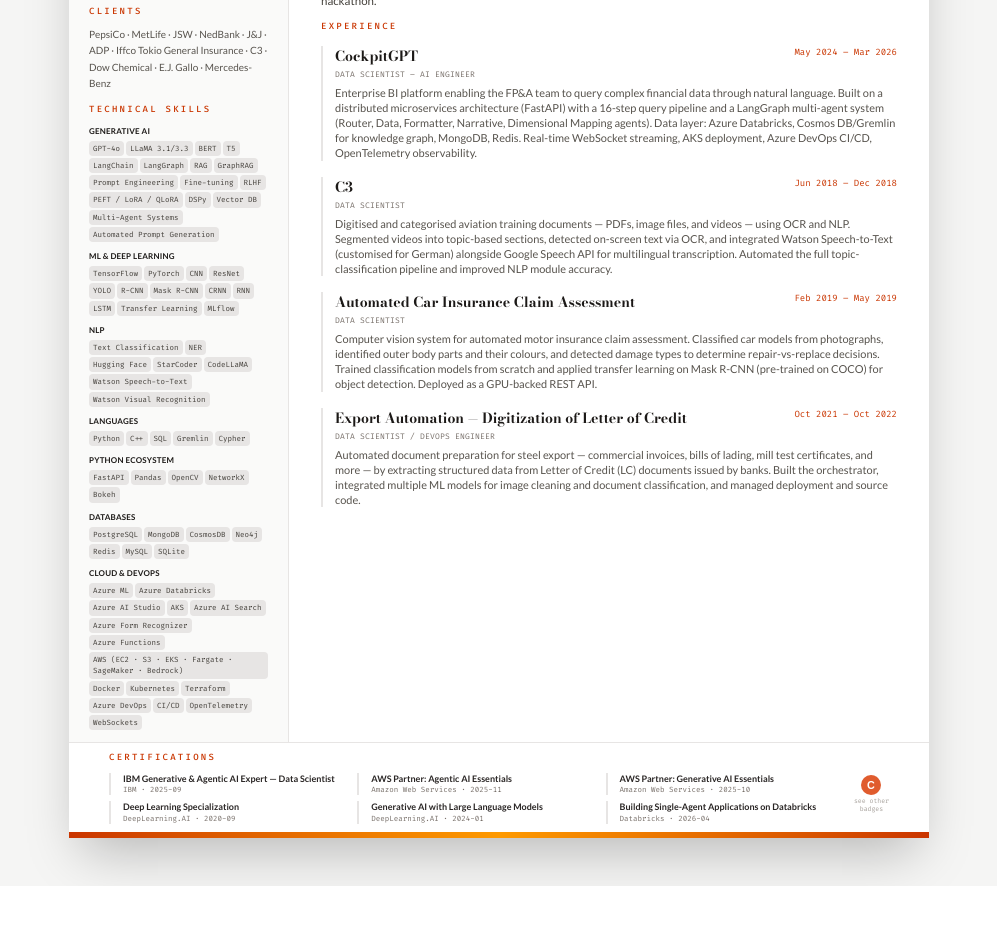
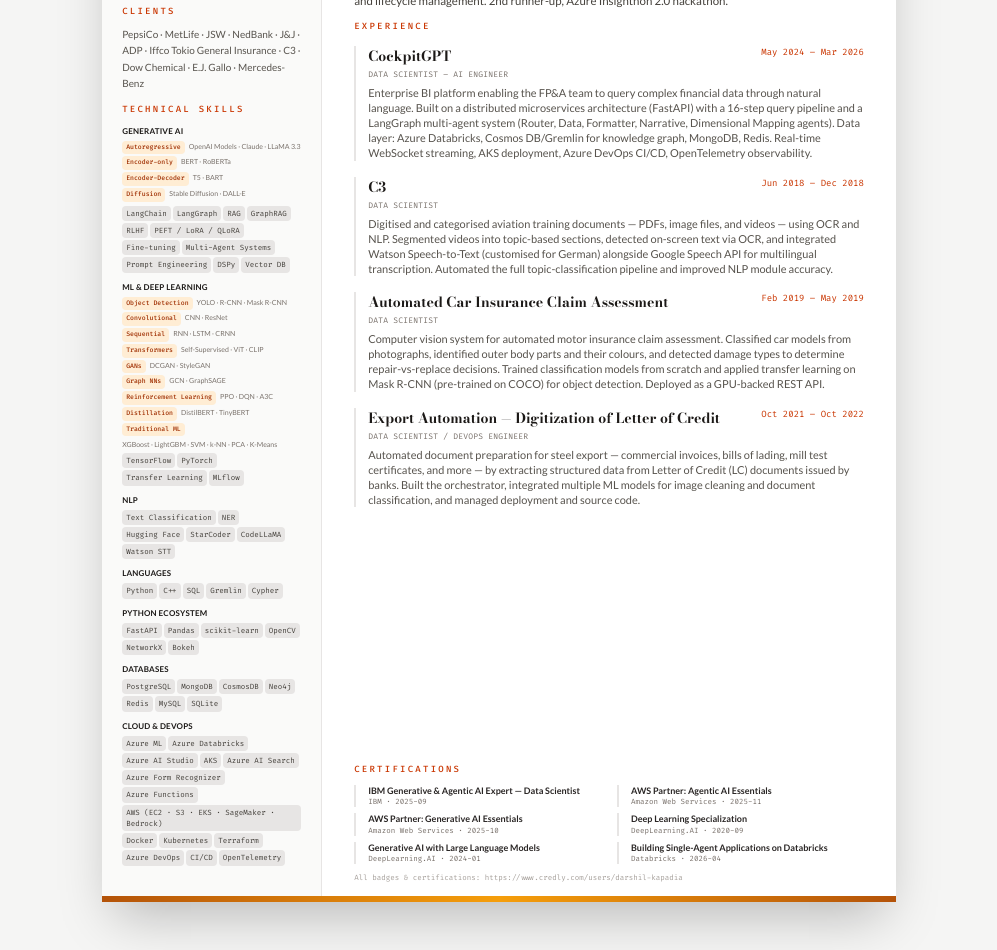
Before and after one commit to darshil-digital-portfolio/portfolio_website, a Next.js app: page /resume in a window 1280 px wide. Shown: the part 360-1310 px from the top of the page, without its empty margins (141-1138 px from the left). Before the commit the page ends 1246 px from the top, so only its background shows below. Built offline with nearby package versions, Linux system fonts and the light colour scheme.

Commit message:
feat: restructure skills section in About component with expandable sub-skills and detailed descriptions

```diff
--- a/src/app/resume/page.tsx
+++ b/src/app/resume/page.tsx
@@ -27,69 +27,56 @@
   variable: "--font-body",
 });
 
-const skills: Record<string, string[]> = {
-  "Generative AI": [
-    "GPT-4o",
-    "LLaMA 3.1/3.3",
-    "BERT",
-    "T5",
-    "LangChain",
-    "LangGraph",
-    "RAG",
-    "GraphRAG",
-    "Prompt Engineering",
-    "Fine-tuning",
-    "RLHF",
-    "PEFT / LoRA / QLoRA",
-    "DSPy",
-    "Vector DB",
-    "Multi-Agent Systems",
-    "Automated Prompt Generation",
+type ModelGroup = { name: string; examples: string[] };
+type ResumeSection = { label: string; groups?: ModelGroup[]; flat?: string[] };
+
+const resumeSections: ResumeSection[] = [
+  {
+    label: "Generative AI",
+    groups: [
+      { name: "Autoregressive", examples: ["OpenAI Models", "Claude", "LLaMA 3.3"] },
+      { name: "Encoder-only", examples: ["BERT", "RoBERTa"] },
+      { name: "Encoder-Decoder", examples: ["T5", "BART"] },
+      { name: "Diffusion", examples: ["Stable Diffusion", "DALL-E"] },
     ],
-  "ML & Deep Learning": [
-    "TensorFlow",
-    "PyTorch",
-    "CNN",
-    "ResNet",
-    "YOLO",
-    "R-CNN",
-    "Mask R-CNN",
-    "CRNN",
-    "RNN",
-    "LSTM",
-    "Transfer Learning",
-    "MLflow",
+    flat: [
+      "LangChain", "LangGraph", "RAG", "GraphRAG",
+      "RLHF", "PEFT / LoRA / QLoRA", "Fine-tuning", "Multi-Agent Systems",
+      "Prompt Engineering", "DSPy", "Vector DB",
     ],
-  NLP: [
-    "Text Classification",
-    "NER",
-    "Hugging Face",
-    "StarCoder",
-    "CodeLLaMA",
-    "Watson Speech-to-Text",
-    "Watson Visual Recognition",
+  },
+  {
+    label: "ML & Deep Learning",
+    groups: [
+      { name: "Object Detection", examples: ["YOLO", "R-CNN", "Mask R-CNN"] },
+      { name: "Convolutional", examples: ["CNN", "ResNet"] },
+      { name: "Sequential", examples: ["RNN", "LSTM", "CRNN"] },
+      { name: "Transformers", examples: ["Self-Supervised", "ViT", "CLIP"] },
+      { name: "GANs", examples: ["DCGAN", "StyleGAN"] },
+      { name: "Graph NNs", examples: ["GCN", "GraphSAGE"] },
+      { name: "Reinforcement Learning", examples: ["PPO", "DQN", "A3C"] },
+      { name: "Distillation", examples: ["DistilBERT", "TinyBERT"] },
+      { name: "Traditional ML", examples: ["XGBoost", "LightGBM", "SVM", "k-NN", "PCA", "K-Means"] },
     ],
-  Languages: ["Python", "C++", "SQL", "Gremlin", "Cypher"],
-  "Python Ecosystem": ["FastAPI", "Pandas", "OpenCV", "NetworkX", "Bokeh"],
-  Databases: ["PostgreSQL", "MongoDB", "CosmosDB", "Neo4j", "Redis", "MySQL", "SQLite"],
-  "Cloud & DevOps": [
-    "Azure ML",
-    "Azure Databricks",
-    "Azure AI Studio",
-    "AKS",
-    "Azure AI Search",
-    "Azure Form Recognizer",
-    "Azure Functions",
-    "AWS (EC2 · S3 · EKS · Fargate · SageMaker · Bedrock)",
-    "Docker",
-    "Kubernetes",
-    "Terraform",
-    "Azure DevOps",
-    "CI/CD",
-    "OpenTelemetry",
-    "WebSockets",
+    flat: ["TensorFlow", "PyTorch", "Transfer Learning", "MLflow"],
+  },
+  {
+    label: "NLP",
+    flat: ["Text Classification", "NER", "Hugging Face", "StarCoder", "CodeLLaMA", "Watson STT"],
+  },
+  { label: "Languages", flat: ["Python", "C++", "SQL", "Gremlin", "Cypher"] },
+  { label: "Python Ecosystem", flat: ["FastAPI", "Pandas", "scikit-learn", "OpenCV", "NetworkX", "Bokeh"] },
+  { label: "Databases", flat: ["PostgreSQL", "MongoDB", "CosmosDB", "Neo4j", "Redis", "MySQL", "SQLite"] },
+  {
+    label: "Cloud & DevOps",
+    flat: [
+      "Azure ML", "Azure Databricks", "Azure AI Studio", "AKS",
+      "Azure AI Search", "Azure Form Recognizer", "Azure Functions",
+      "AWS (EC2 · S3 · EKS · SageMaker · Bedrock)",
+      "Docker", "Kubernetes", "Terraform", "Azure DevOps", "CI/CD", "OpenTelemetry",
     ],
-};
+  },
+];
 
 // Client names kept for reference — not rendered in project headings (NDA contracts)
 export const clientCompanies = [
@@ -147,7 +134,7 @@
           /* margin:0 removes the browser-injected title/URL headers & footers */
           @page { margin: 0; size: A4; }
           html, body { margin: 0; padding: 0; background: white; }
-          .resume-card { box-shadow: none !important; padding: 0.45in 0.5in; }
+          .resume-card { box-shadow: none !important; width: 210mm !important; height: 297mm !important; overflow: hidden !important; }
           .no-print { display: none !important; }
         }
         .font-display  { font-family: var(--font-display,  Georgia, serif); }
@@ -161,7 +148,7 @@
       </div>
 
       {/* Resume card */}
-      <div className="resume-card max-w-[860px] mx-auto bg-white shadow-2xl">
+      <div className="resume-card w-[210mm] h-[297mm] overflow-hidden mx-auto bg-white shadow-2xl flex flex-col">
         {/* ── HEADER ── */}
         <header className="px-10 pt-4 pb-3 border-b-[3px] border-stone-900">
           <div className="flex items-end justify-between gap-6">
@@ -177,16 +164,16 @@
             <div className="text-right font-mono-res text-[10px] text-stone-500 space-y-0.5 pb-1 shrink-0">
               <p>IBM · Since Aug 2016</p>
               <p>IIT Kharagpur · M.Tech 2016</p>
-              <p>darshilk.1992@gmail.com</p>
+              <p>darshil_kapadia@outlook.com</p>
               <p>darshil-ai.com</p>
             </div>
           </div>
         </header>
 
         {/* ── BODY ── */}
-        <div className="flex">
+        <div className="flex flex-1 min-h-0">
           {/* Sidebar */}
-          <aside className="w-[220px] shrink-0 bg-stone-50 border-r border-stone-200 px-5 py-3 space-y-3">
+          <aside className="w-[220px] shrink-0 bg-stone-50 border-r border-stone-200 px-5 py-3 space-y-3 overflow-hidden">
             {/* Education */}
             <section>
               <h2 className="font-mono-res text-[9px] tracking-[0.25em] uppercase text-orange-700 font-medium mb-2">
@@ -221,13 +208,28 @@
                 Technical Skills
               </h2>
               <div className="space-y-2">
-                {Object.entries(skills).map(([category, items]) => (
-                  <div key={category}>
+                {resumeSections.map((sec) => (
+                  <div key={sec.label}>
                     <p className="font-body-res text-[8px] font-bold text-stone-900 uppercase tracking-wide mb-1">
-                      {category}
+                      {sec.label}
                     </p>
+                    {sec.groups && (
+                      <div className="space-y-0.5 mb-1">
+                        {sec.groups.map((g) => (
+                          <div key={g.name} className="flex items-baseline gap-1 flex-wrap">
+                            <span className="font-mono-res text-[6.5px] bg-orange-100 text-orange-800 px-1 py-0.5 rounded-sm font-medium whitespace-nowrap">
+                              {g.name}
+                            </span>
+                            <span className="font-body-res text-[7px] text-stone-500 leading-tight">
+                              {g.examples.join(" · ")}
+                            </span>
+                          </div>
+                        ))}
+                      </div>
+                    )}
+                    {sec.flat && (
                       <div className="flex flex-wrap gap-0.5">
-                      {items.map((s) => (
+                        {sec.flat.map((s) => (
                           <span
                             key={s}
                             className="font-mono-res text-[7.5px] bg-stone-200 text-stone-700 px-1 py-0.5 rounded-sm"
@@ -236,6 +238,7 @@
                           </span>
                         ))}
                       </div>
+                    )}
                   </div>
                 ))}
               </div>
@@ -243,7 +246,7 @@
           </aside>
 
           {/* Main content */}
-          <main className="flex-1 px-8 py-3 space-y-3">
+          <main className="flex-1 px-8 py-3 flex flex-col gap-3 overflow-hidden">
             {/* About */}
             <section>
               <h2 className="font-mono-res text-[9px] tracking-[0.25em] uppercase text-orange-700 font-medium mb-2">
@@ -287,16 +290,12 @@
               </div>
             </section>
 
-          </main>
-        </div>
-
-        {/* Certifications — full width, 3 cols × 2 rows */}
-        <section className="border-t border-stone-200 px-10 py-2">
+            {/* Certifications */}
+            <section className="mt-auto">
               <h2 className="font-mono-res text-[9px] tracking-[0.25em] uppercase text-orange-700 font-medium mb-2">
                 Certifications
               </h2>
-          <div className="flex items-start gap-4">
-            <div className="grid grid-cols-3 gap-x-4 gap-y-1.5 flex-1">
+              <div className="grid grid-cols-2 gap-x-4 gap-y-1.5">
                 {certifications.map((cert) => (
                   <div key={cert.id} className="pl-3 border-l-2 border-stone-200">
                     <p className="font-body-res text-[9px] font-bold text-stone-800 leading-tight">
@@ -308,23 +307,23 @@
                   </div>
                 ))}
               </div>
-            <a
-              href={CREDLY_PROFILE_URL}
-              className="no-print shrink-0 flex flex-col items-center gap-0.5 mt-0.5"
-            >
-              <svg width="20" height="20" viewBox="0 0 24 24">
-                <circle cx="12" cy="12" r="12" fill="#E05C2E" />
-                <text x="12" y="16.5" textAnchor="middle" fill="white" fontSize="13" fontFamily="sans-serif" fontWeight="bold">C</text>
-              </svg>
-              <span className="font-mono-res text-[6.5px] text-stone-400 text-center leading-tight">
-                see other<br />badges
-              </span>
-            </a>
-          </div>
+              <p className="font-mono-res text-[7.5px] text-stone-400 mt-2">
+                All badges & certifications: {CREDLY_PROFILE_URL}
+              </p>
             </section>
 
-        {/* Footer accent */}
-        <div className="h-1.5 bg-gradient-to-r from-orange-700 via-amber-500 to-orange-700" />
+          </main>
+        </div>
+
+        {/* Footer accent — always at the very bottom */}
+        <div
+          className="h-1.5 shrink-0"
+          style={{
+            background: "linear-gradient(to right, #b45309, #f59e0b, #b45309)",
+            WebkitPrintColorAdjust: "exact",
+            printColorAdjust: "exact",
+          }}
+        />
       </div>
     </div>
   );
--- a/src/components/About.tsx
+++ b/src/components/About.tsx
@@ -2,10 +2,13 @@
 
 import { useEffect, useRef, useState } from "react";
 
+type SubSkillGroup = { label: string; items: string[] };
+
 type ExpandableSkill = {
   name: string;
   description: string;
-  subSkills: string[];
+  subSkills?: string[];
+  subSkillGroups?: SubSkillGroup[];
 };
 
 type SkillItem = string | ExpandableSkill;
@@ -16,10 +19,30 @@
   {
     label: "Generative AI",
     skills: [
-      "GPT-4o",
-      "LLaMA 3.1/3.3",
-      "BERT",
-      "T5",
+      {
+        name: "Autoregressive Models",
+        description:
+          "Decoder-only transformers trained on next-token prediction. State of the art for open-ended generation, reasoning, and instruction following.",
+        subSkills: ["OpenAI Models", "Claude", "LLaMA 3.3", "LLaMA 3.1"],
+      },
+      {
+        name: "Encoder-only Models",
+        description:
+          "Bidirectional transformers that produce rich contextual embeddings. Best suited for classification, NER, and semantic similarity.",
+        subSkills: ["BERT", "RoBERTa", "DistilBERT"],
+      },
+      {
+        name: "Encoder-Decoder Models",
+        description:
+          "Seq2seq architecture mapping input sequences to output sequences. Used for summarisation, translation, and question answering.",
+        subSkills: ["T5", "BART", "mT5"],
+      },
+      {
+        name: "Diffusion Models",
+        description:
+          "Generative models that learn to reverse a noise process. State of the art for high-fidelity image and media synthesis.",
+        subSkills: ["Stable Diffusion", "DALL-E", "Imagen"],
+      },
       "LangGraph",
       "LangChain",
       "RAG",
@@ -37,16 +60,71 @@
   {
     label: "ML & Deep Learning",
     skills: [
+      {
+        name: "Object Detection",
+        description:
+          "Region-based and anchor-free detectors for localising and classifying objects in images. Applied in insurance claim assessment and industrial inspection.",
+        subSkills: ["YOLO", "R-CNN", "Faster R-CNN", "Mask R-CNN"],
+      },
+      {
+        name: "Convolutional Models",
+        description:
+          "Hierarchical spatial feature extractors. Backbone of most computer vision pipelines for classification and representation learning.",
+        subSkills: ["CNN", "ResNet", "VGG", "EfficientNet"],
+      },
+      {
+        name: "Sequential Models",
+        description:
+          "Recurrent architectures that model temporal and sequential dependencies. Applied in OCR, time-series analysis, and sequence labelling.",
+        subSkills: ["RNN", "LSTM", "CRNN", "GRU"],
+      },
+      {
+        name: "Transformer Architecture",
+        description:
+          "Attention-based architecture that unified NLP and vision. Trained via self-supervised objectives before task-specific fine-tuning.",
+        subSkills: ["Self-Supervised Learning", "Masked LM", "Contrastive Learning", "Multi-Head Attention", "ViT", "CLIP"],
+      },
+      {
+        name: "Generative Adversarial Networks",
+        description:
+          "Adversarial generator–discriminator framework for producing realistic synthetic data and high-quality image generation.",
+        subSkills: ["GAN", "DCGAN", "StyleGAN", "CycleGAN"],
+      },
+      {
+        name: "Graph Neural Networks",
+        description:
+          "Message-passing networks that learn on graph-structured data — knowledge graphs, recommendation systems, and molecular modelling.",
+        subSkills: ["GCN", "GraphSAGE", "GAT", "Graph Transformer"],
+      },
+      {
+        name: "Reinforcement Learning",
+        description:
+          "Policy optimisation through environment interaction. Underpins LLM alignment (RLHF) and sequential decision-making agents.",
+        subSkills: ["PPO", "DQN", "A3C"],
+      },
+      {
+        name: "Model Distillation",
+        description:
+          "Compressing large teacher models into faster, smaller student models while preserving accuracy — critical for production deployment.",
+        subSkills: ["Knowledge Distillation", "DistilBERT", "TinyBERT", "Quantisation"],
+      },
+      {
+        name: "Traditional ML",
+        description:
+          "Classical algorithms for structured and tabular data. Fast to train, interpretable, and often the right tool before reaching for deep learning.",
+        subSkillGroups: [
+          {
+            label: "Supervised",
+            items: ["XGBoost", "LightGBM", "Random Forest", "AdaBoost", "SVM", "Decision Trees", "k-NN", "Logistic Regression"],
+          },
+          {
+            label: "Unsupervised",
+            items: ["PCA", "K-Means", "DBSCAN", "t-SNE", "UMAP", "Isolation Forest"],
+          },
+        ],
+      },
       "TensorFlow",
       "PyTorch",
-      "CNN",
-      "RNN",
-      "CRNN",
-      "LSTM",
-      "YOLO",
-      "ResNet",
-      "R-CNN",
-      "Mask R-CNN",
       "Transfer Learning",
       "Computer Vision",
       "MLflow",
@@ -70,7 +148,7 @@
   },
   {
     label: "Python Ecosystem",
-    skills: ["FastAPI", "Pandas", "OpenCV", "NetworkX", "Bokeh"],
+    skills: ["FastAPI", "Pandas", "scikit-learn", "OpenCV", "NetworkX", "Bokeh"],
   },
   {
     label: "Cloud & Infrastructure",
@@ -80,17 +158,8 @@
         description:
           "Hands-on experience with core AWS services for data engineering, ML workloads, and application infrastructure.",
         subSkills: [
-          "EC2",
-          "S3",
-          "RDS",
-          "VPC",
-          "DynamoDB",
-          "SageMaker",
-          "Bedrock",
-          "Lambda",
-          "EKS",
-          "Fargate",
-          "IAM",
+          "EC2", "S3", "RDS", "VPC", "DynamoDB",
+          "SageMaker", "Bedrock", "Lambda", "EKS", "Fargate", "IAM",
         ],
       },
       {
@@ -123,6 +192,10 @@
   },
 ];
 
+// First expandable skill across all categories — used for the auto-hint animation
+const firstExpandableCategory = skillCategories.find((c) => c.skills.some(isExpandable));
+const firstExpandableName = firstExpandableCategory?.skills.find(isExpandable)?.name ?? null;
+
 function ExpandIcon({ open }: { open: boolean }) {
   return (
     <span
@@ -137,12 +210,12 @@
 export default function About() {
   const [expanded, setExpanded] = useState<string | null>(null);
   const sectionRef = useRef<HTMLElement>(null);
-  const awsRowRef = useRef<HTMLDivElement>(null);
+  const firstExpandableRef = useRef<HTMLDivElement>(null);
 
-  // Auto-play hint when section scrolls into view
+  // Auto-play hint on the very first expandable skill when it scrolls into view
   useEffect(() => {
-    const el = awsRowRef.current;
-    if (!el) return;
+    const el = firstExpandableRef.current;
+    if (!el || !firstExpandableName) return;
 
     let t1: ReturnType<typeof setTimeout>;
     let t2: ReturnType<typeof setTimeout>;
@@ -150,7 +223,7 @@
     const observer = new IntersectionObserver(
       ([entry]) => {
         if (entry.isIntersecting) {
-          t1 = setTimeout(() => setExpanded("AWS"), 600);
+          t1 = setTimeout(() => setExpanded(firstExpandableName), 600);
           t2 = setTimeout(() => setExpanded(null), 2800);
           observer.disconnect();
         }
@@ -187,9 +260,13 @@
         <div className="space-y-8">
           {skillCategories.map((cat) => {
             const expandableInCat = cat.skills.filter(isExpandable);
+            const isFirstExpandableCat = cat.label === firstExpandableCategory?.label;
 
             return (
-              <div key={cat.label} ref={cat.label === "Cloud & Infrastructure" ? awsRowRef : undefined}>
+              <div
+                key={cat.label}
+                ref={isFirstExpandableCat ? firstExpandableRef : undefined}
+              >
                 <h3 className="text-xs font-semibold tracking-widest uppercase text-slate-400 dark:text-slate-500 mb-3">
                   {cat.label}
                 </h3>
@@ -229,7 +306,7 @@
                   <div
                     key={skill.name}
                     className={`overflow-hidden transition-all duration-500 ease-in-out ${
-                      expanded === skill.name ? "max-h-80 opacity-100" : "max-h-0 opacity-0"
+                      expanded === skill.name ? "max-h-[500px] opacity-100" : "max-h-0 opacity-0"
                     }`}
                   >
                     <div className="pt-3">
@@ -237,8 +314,15 @@
                         <p className="text-sm text-slate-600 dark:text-slate-400 mb-3 leading-relaxed">
                           {skill.description}
                         </p>
+                        {skill.subSkillGroups ? (
+                          <div className="space-y-2.5">
+                            {skill.subSkillGroups.map((group) => (
+                              <div key={group.label}>
+                                <p className="text-[10px] font-semibold uppercase tracking-wider text-amber-600 dark:text-amber-500 mb-1.5">
+                                  {group.label}
+                                </p>
                                 <div className="grid grid-cols-3 gap-1.5">
-                          {skill.subSkills.map((s) => (
+                                  {group.items.map((s) => (
                                     <span
                                       key={s}
                                       className="px-2 py-1 text-xs rounded-md bg-amber-100 dark:bg-amber-900/40 text-amber-800 dark:text-amber-300 text-center"
@@ -247,6 +331,21 @@
                                     </span>
                                   ))}
                                 </div>
+                              </div>
+                            ))}
+                          </div>
+                        ) : (
+                          <div className="grid grid-cols-3 gap-1.5">
+                            {skill.subSkills?.map((s) => (
+                              <span
+                                key={s}
+                                className="px-2 py-1 text-xs rounded-md bg-amber-100 dark:bg-amber-900/40 text-amber-800 dark:text-amber-300 text-center"
+                              >
+                                {s}
+                              </span>
+                            ))}
+                          </div>
+                        )}
                       </div>
                     </div>
                   </div>
```
Also changed, not shown: 1 other file (tests, documents, lock files or other folders). Lines whose indentation alone changed are shown as unchanged.
